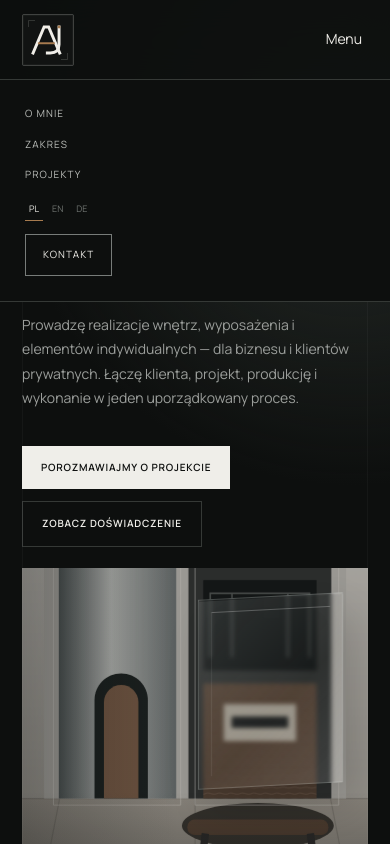
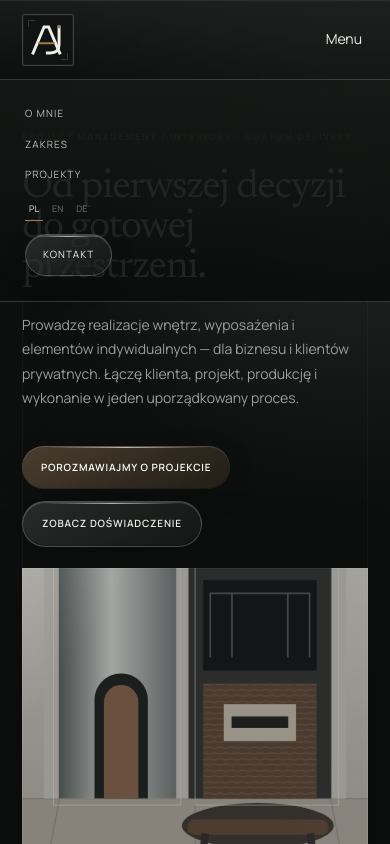
Before and after one commit to Yadamox/adam-jakubowski-portfolio, a plain HTML site: page index.html in a window 390 px wide. Both pictures are taken after a click on the button "Menu". Shown: the top 844 px of the page. Drawn offline with Linux system fonts and the light colour scheme.

Commit message:
feat: introduce restrained liquid glass accents

```diff
--- a/index.html
+++ b/index.html
@@ -8,6 +8,7 @@
   <title>Adam Jakubowski — Project Management</title>
   <link rel="icon" href="assets/logo-aj.svg" type="image/svg+xml">
   <link rel="stylesheet" href="styles.css">
+  <link rel="stylesheet" href="liquid-glass.css">
   <script defer src="content.js"></script>
   <script defer src="app.js"></script>
 </head>
@@ -25,10 +26,9 @@
 <main id="top">
   <section class="hero">
     <div class="hero-copy reveal"><p class="eyebrow" id="eyebrow"></p><h1 id="heroTitle"></h1><p class="lead" id="heroLead"></p><div class="actions"><a class="button primary" data-i18n="heroCta" href="#kontakt"></a><a class="button ghost" data-i18n="heroSecondary" href="#projekty"></a></div></div>
-    <figure class="hero-visual reveal" data-parallax><img src="assets/hero-render.svg" alt="Architectural interior visualization"><span class="glass-plane" aria-hidden="true"></span><figcaption>PROJECT / DETAIL / DELIVERY</figcaption></figure>
+    <figure class="hero-visual reveal" data-parallax><img src="assets/hero-render.svg" alt="Architectural interior visualization"><figcaption>PROJECT / DETAIL / DELIVERY</figcaption></figure>
     <div class="hero-meta"><span>PL / EN / DE</span><span data-i18n="heroMeta"></span><span>EUROPE</span></div>
   </section>
-  <aside class="material-rail reveal" aria-label="Material palette"><div class="material wood"><span>01</span><b>OAK</b></div><div class="material metal"><span>02</span><b>BRUSHED STEEL</b></div><div class="material glass"><span>03</span><b>SMOKED GLASS</b></div></aside>
   <section class="statement reveal"><p data-i18n="statementSmall"></p><h2 data-i18n="statement"></h2></section>
   <section class="about grid-section" id="o-mnie"><div><p class="section-no" data-section="about"></p><p class="side-note" data-i18n="aboutSide"></p></div><div class="reveal"><h2 id="aboutTitle"></h2><div id="aboutText" class="about-copy"></div><div class="facts" id="facts"></div></div></section>
   <section class="services grid-section dark" id="zakres"><div><p class="section-no" data-section="scope"></p><p class="muted" data-i18n="scopeSide"></p></div><div id="services"></div></section>
--- /dev/null
+++ b/liquid-glass.css
@@ -0,0 +1,82 @@
+
+/* Liquid glass — restrained, structural accents inspired by Apple OS 27. */
+@supports ((backdrop-filter: blur(1px)) or (-webkit-backdrop-filter: blur(1px))) {
+  .nav {
+    background: linear-gradient(180deg, rgba(30, 34, 32, .72), rgba(13, 15, 14, .58));
+    border-bottom-color: rgba(255, 255, 255, .13);
+    box-shadow: inset 0 1px 0 rgba(255, 255, 255, .08), 0 18px 55px rgba(0, 0, 0, .16);
+    -webkit-backdrop-filter: saturate(145%) blur(26px);
+    backdrop-filter: saturate(145%) blur(26px);
+  }
+  .nav.scrolled {
+    background: linear-gradient(180deg, rgba(25, 29, 27, .82), rgba(10, 12, 11, .7));
+    box-shadow: inset 0 1px 0 rgba(255, 255, 255, .08), 0 18px 50px rgba(0, 0, 0, .3);
+  }
+  .button,
+  .nav-cta {
+    position: relative;
+    overflow: hidden;
+    border-color: rgba(255, 255, 255, .2);
+    border-radius: 999px;
+    background: linear-gradient(145deg, rgba(255, 255, 255, .12), rgba(255, 255, 255, .035));
+    box-shadow: inset 0 1px 0 rgba(255, 255, 255, .16), inset 0 -1px 0 rgba(0, 0, 0, .22), 0 8px 28px rgba(0, 0, 0, .14);
+    -webkit-backdrop-filter: saturate(135%) blur(16px);
+    backdrop-filter: saturate(135%) blur(16px);
+  }
+  .button::before,
+  .nav-cta::before {
+    content: "";
+    position: absolute;
+    inset: 1px 12% auto;
+    height: 1px;
+    background: linear-gradient(90deg, transparent, rgba(255, 255, 255, .65), transparent);
+    pointer-events: none;
+  }
+  .button.primary {
+    color: #fff;
+    background: linear-gradient(145deg, rgba(190, 153, 111, .34), rgba(104, 76, 49, .23));
+    border-color: rgba(211, 176, 137, .38);
+  }
+  .button:hover,
+  .nav-cta:hover {
+    transform: translateY(-1px);
+    border-color: rgba(255, 255, 255, .34);
+    background-color: rgba(255, 255, 255, .08);
+  }
+  .hero-visual {
+    border-color: rgba(255, 255, 255, .17);
+    box-shadow: inset 0 1px 0 rgba(255, 255, 255, .12), 0 34px 90px rgba(0, 0, 0, .34);
+  }
+  .hero-visual::after {
+    content: "";
+    position: absolute;
+    z-index: 2;
+    inset: 0;
+    pointer-events: none;
+    background: linear-gradient(125deg, rgba(255, 255, 255, .11), transparent 20%, transparent 74%, rgba(255, 255, 255, .035));
+    box-shadow: inset 0 0 0 1px rgba(255, 255, 255, .05);
+  }
+  .fact,
+  .project-card,
+  .contact-form {
+    border-color: rgba(255, 255, 255, .13);
+    background: linear-gradient(145deg, rgba(255, 255, 255, .075), rgba(255, 255, 255, .022));
+    box-shadow: inset 0 1px 0 rgba(255, 255, 255, .08), 0 18px 55px rgba(0, 0, 0, .12);
+    -webkit-backdrop-filter: saturate(125%) blur(14px);
+    backdrop-filter: saturate(125%) blur(14px);
+  }
+  .contact-form input,
+  .contact-form textarea {
+    border-color: rgba(255, 255, 255, .15);
+    background: rgba(255, 255, 255, .035);
+    box-shadow: inset 0 1px 0 rgba(255, 255, 255, .04);
+  }
+}
+
+@media (max-width: 800px) {
+  .nav nav.open {
+    background: linear-gradient(180deg, rgba(22, 25, 23, .94), rgba(10, 12, 11, .9));
+    -webkit-backdrop-filter: blur(28px) saturate(140%);
+    backdrop-filter: blur(28px) saturate(140%);
+  }
+}
```
